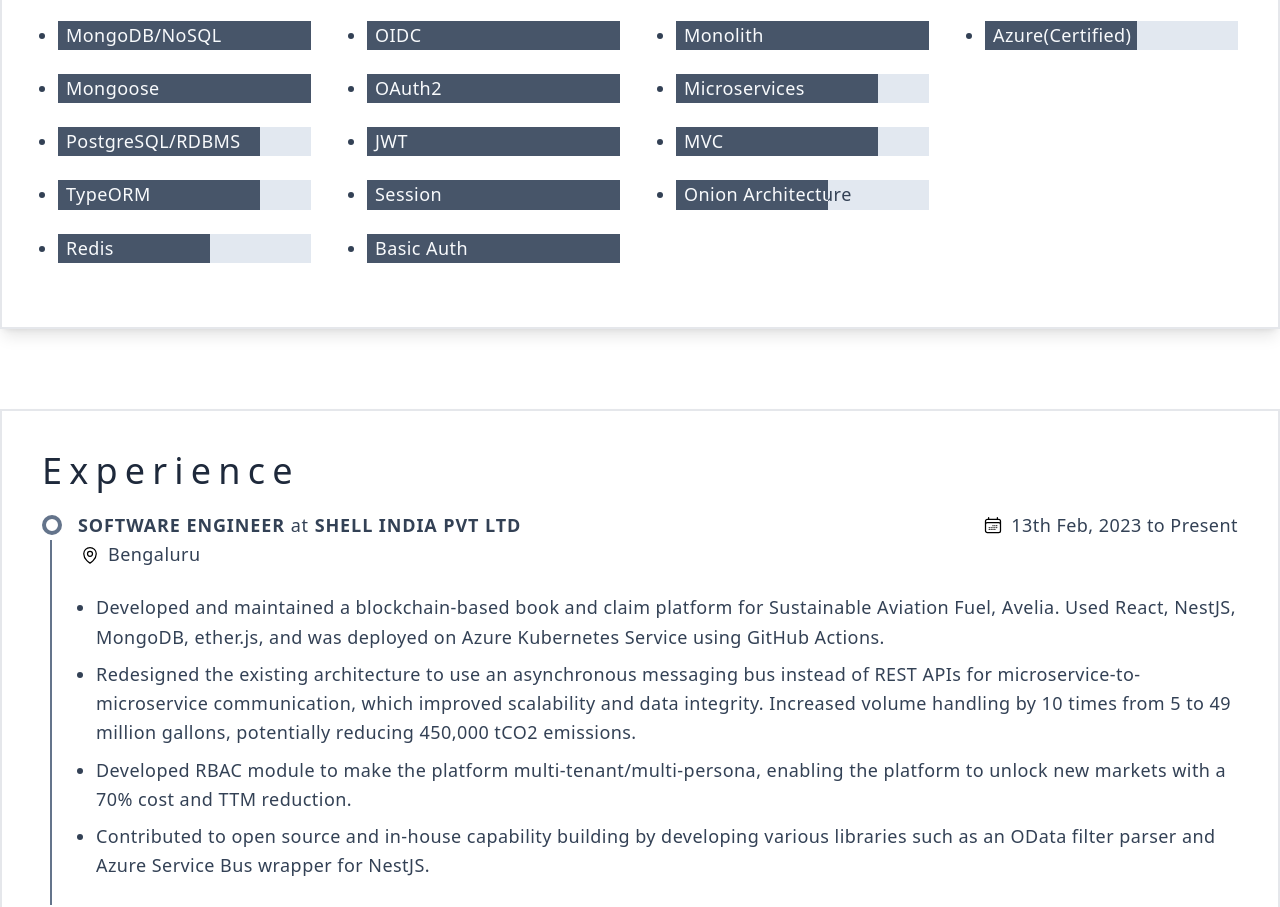
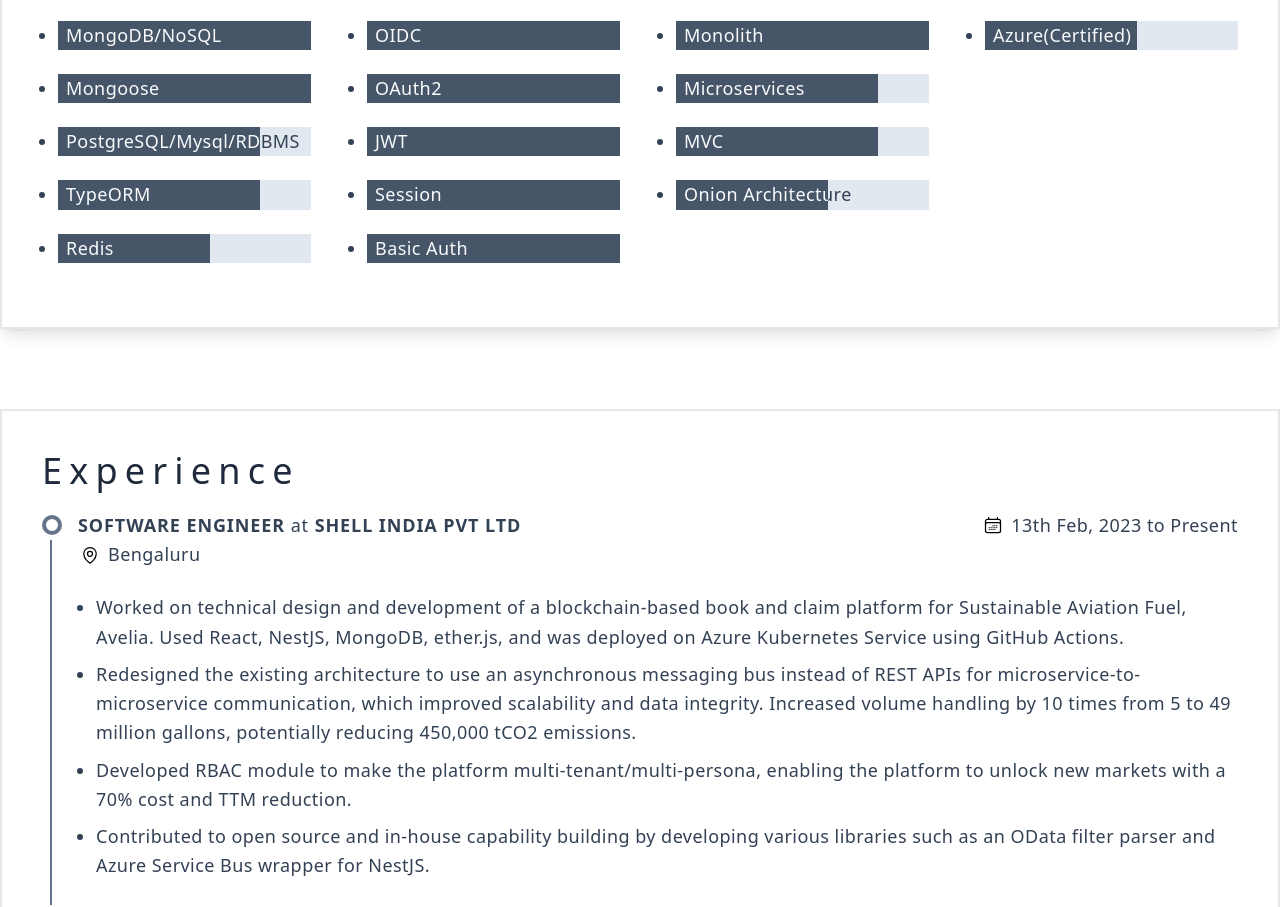
Before and after one commit to vivek1052/vivek1052.github.io, a Next.js app: page / in a window 1280 px wide. Shown: the part 1540-2447 px from the top of the page. Built offline with nearby package versions, Linux system fonts and the light colour scheme.

Commit message:
Update userData.ts

```diff
--- a/src/userData.ts
+++ b/src/userData.ts
@@ -145,7 +145,7 @@
       items: [
         { name: "MongoDB/NoSQL", level: 5 },
         { name: "Mongoose", level: 5 },
-        { name: "PostgreSQL/RDBMS", level: 4 },
+        { name: "PostgreSQL/Mysql/RDBMS", level: 4 },
         { name: "TypeORM", level: 4 },
         { name: "Redis", level: 3 },
       ],
@@ -182,7 +182,7 @@
       fromDate: "13th Feb, 2023",
       toDate: "Present",
       points: [
-        "Developed and maintained a blockchain-based book and claim platform for Sustainable Aviation Fuel, Avelia. Used React, NestJS, MongoDB, ether.js, and was deployed on Azure Kubernetes Service using GitHub Actions.",
+       "Worked on technical design and development of a blockchain-based book and claim platform for Sustainable Aviation Fuel, Avelia. Used React, NestJS, MongoDB, ether.js, and was deployed on Azure Kubernetes Service using GitHub Actions.",
         "Redesigned the existing architecture to use an asynchronous messaging bus instead of REST APIs for microservice-to-microservice communication, which improved scalability and data integrity. Increased volume handling by 10 times from 5 to 49 million gallons, potentially reducing 450,000 tCO2 emissions.",
         "Developed RBAC module to make the platform multi-tenant/multi-persona, enabling the platform to unlock new markets with a 70% cost and TTM reduction.",
         "Contributed to open source and in-house capability building by developing various libraries such as an OData filter parser and Azure Service Bus wrapper for NestJS.",
```
